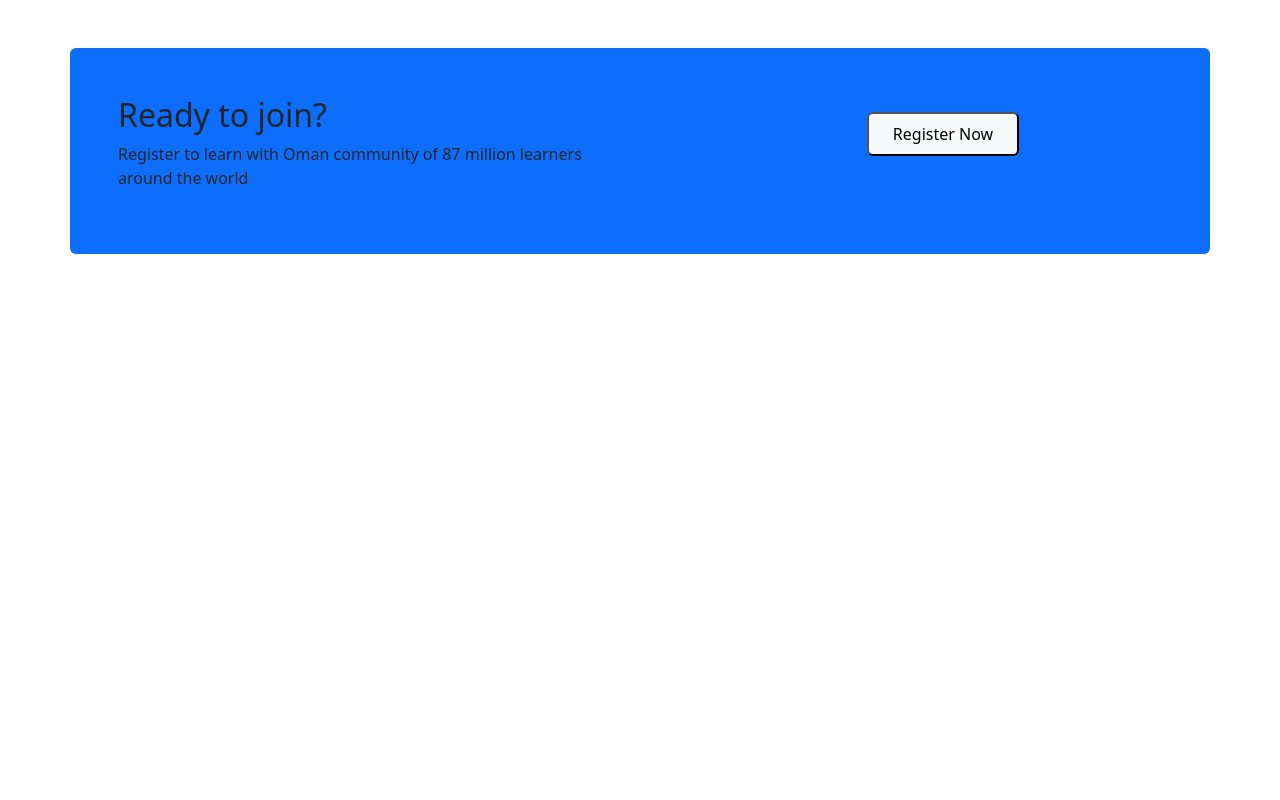
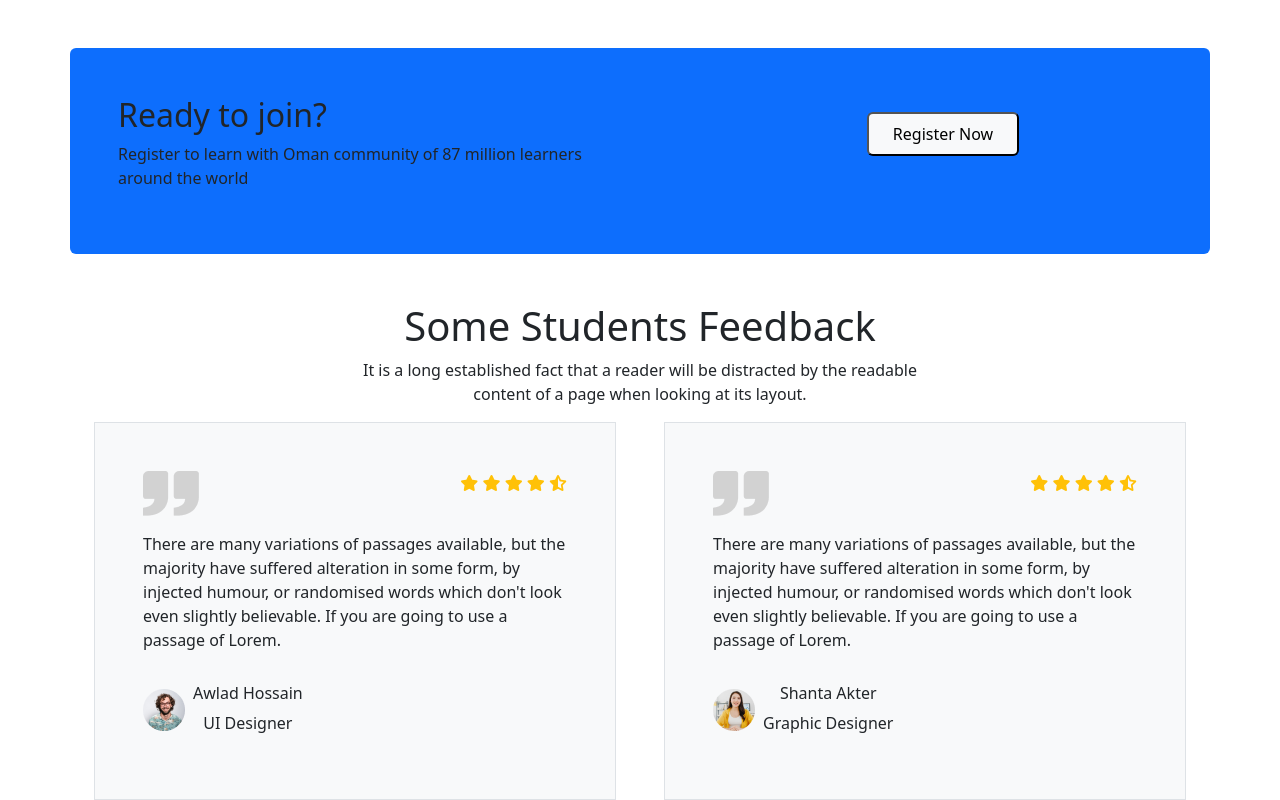
Before and after one commit to saifrony/R-Tech, a plain HTML site: page index.html in a window 1280 px wide. Shown: the part 2081-2881 px from the top of the page. Before the commit the page ends 2383 px from the top, so only its background shows below. Drawn offline with nearby package versions, Linux system fonts and the light colour scheme.

Commit message:
down link

```diff
--- a/index.html
+++ b/index.html
@@ -225,6 +225,70 @@
               </div>
           </div>
       </section>
+       <!-- down slider -->
+    <section class="container">
+        <div class="text-center">
+          <h1>Some Students Feedback</h1>
+          <p>It is a long established fact that a reader will be distracted by the readable<br>
+            content of a page when looking at its layout.</p>
+        </div>
+        <div>
+          <div class="container overflow-hidden text-center">
+            <div class="row gx-5 gy-3">
+              <div class="col-12 col-lg-6 ">
+               <div class="p-3 border bg-light p-5">
+                <div class="d-flex justify-content-between">
+                  <img src="img/comma.png">
+                  <div class="text-warning">
+                    <i class="fa-solid fa-star"></i>
+                    <i class="fa-solid fa-star"></i>
+                    <i class="fa-solid fa-star"></i>
+                    <i class="fa-solid fa-star"></i>
+                    <i class="fa-solid fa-star-half-stroke"></i>
+                  </div>
+                </div>
+                <p class="my-3 text-start">There are many variations of passages available, but
+                  the majority have suffered alteration in some form, by injected
+                  humour, or randomised words which don't look even slightly
+                  believable. If you are going to use a passage of Lorem.</p>
+                  <div class="d-flex align-items-center ">
+                    <img src="img/student/student-5.png">
+                    <div class="ms-2 mt-3">
+                      <h6>Awlad Hossain</h6>
+                      <p>UI Designer</p>
+                    </div>
+                  </div>
+               </div>
+              </div>
+              <div class="col-12 col-lg-6 ">
+                <div class="p-3 border bg-light p-5">
+                  <div class="d-flex justify-content-between">
+                    <img src="img/comma.png">
+                    <div class="text-warning">
+                      <i class="fa-solid fa-star"></i>
+                      <i class="fa-solid fa-star"></i>
+                      <i class="fa-solid fa-star"></i>
+                      <i class="fa-solid fa-star"></i>
+                      <i class="fa-solid fa-star-half-stroke"></i>
+                    </div>
+                  </div>
+                  <p class="my-3 text-start">There are many variations of passages  available, but
+                    the majority have suffered alteration in some form, by injected
+                    humour, or randomised words which don't look even slightly
+                    believable. If you are going to use a passage of Lorem.</p>
+                    <div class="d-flex align-items-center ">
+                      <img src="img/student/student-6.png">
+                      <div class="ms-2 mt-3">
+                        <h6>Shanta Akter</h6>
+                        <p>Graphic Designer</p>
+                      </div>
+                    </div>
+                 </div>
+              </div>
+            </div>
+          </div>
+        </div>
+    </section>
 
 
 
```
